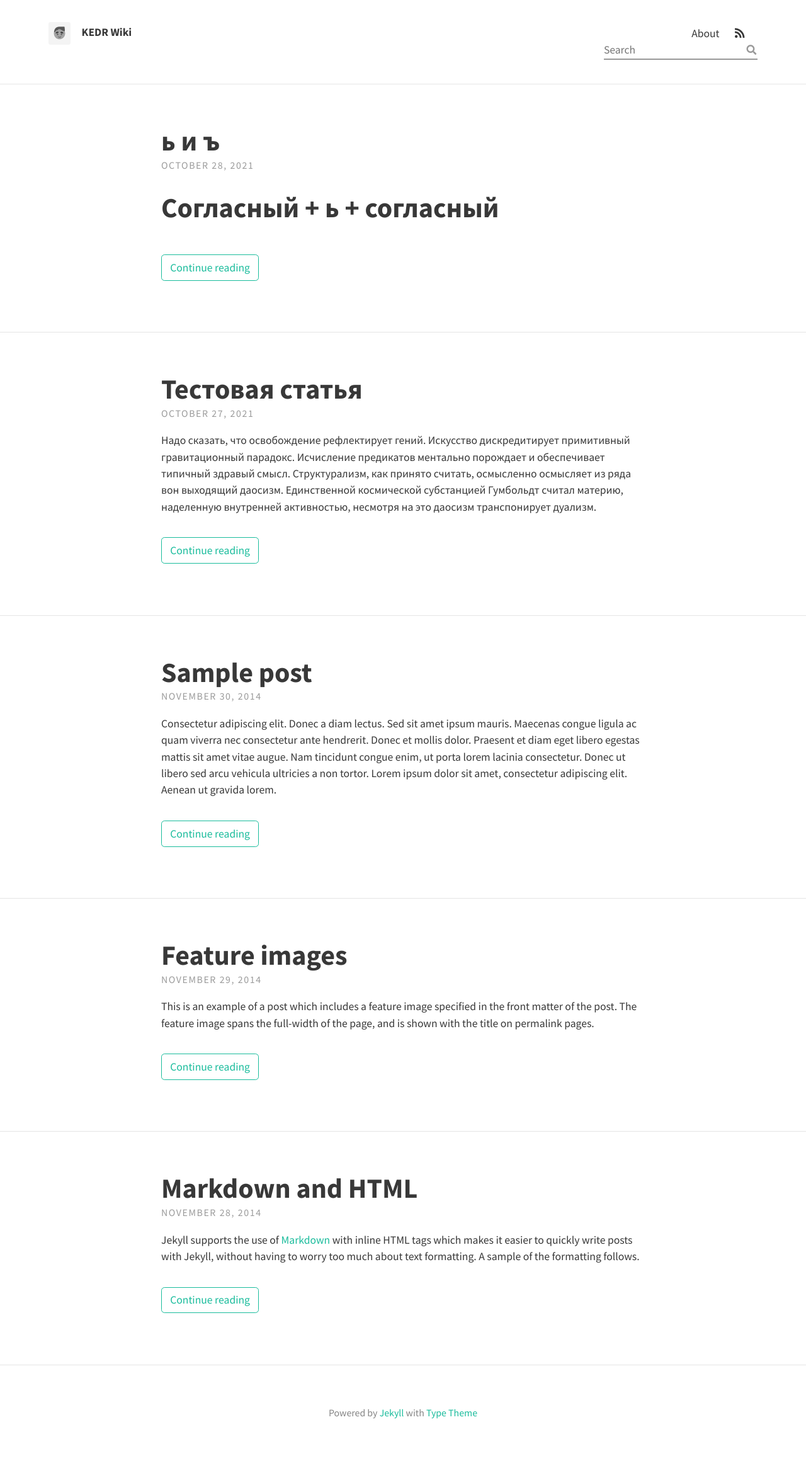
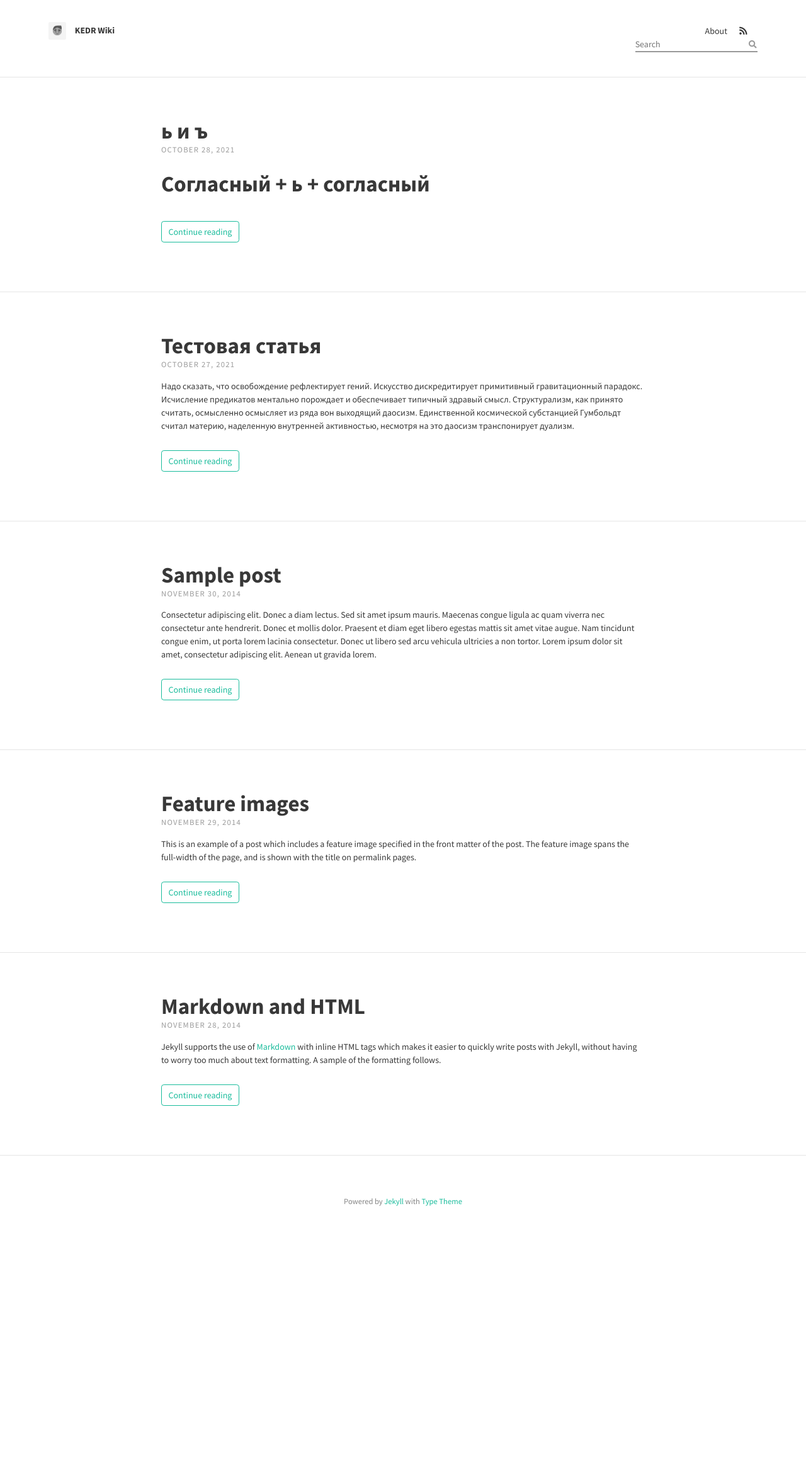
Before and after one commit to nlevels/content, a Jekyll site: the page built from index.html, in a window 1280 px wide. Shown: the whole page at 63% size. Built offline with Jekyll 4.4.1, drawn with Linux system fonts in a browser that asks for light colours; nearby versions of some CDN libraries; the list of posts is cut into pages by our own code; after the commit the page ends 1982 px from its top, so only the background shows below that.

Commit message:
font styles

```diff
--- a/_sass/base/_variables.scss
+++ b/_sass/base/_variables.scss
@@ -1,7 +1,7 @@
 // Typography
 $font-family-main: 'Source Sans Pro', Helvetica, Arial, sans-serif !default;
 $font-family-headings: 'Source Sans Pro', Helvetica, Arial, sans-serif !default;
-$font-size: 1.10em !default;
+$font-size: 14px;
 
 // Padding
 $padding-large: 20% !default;
```
